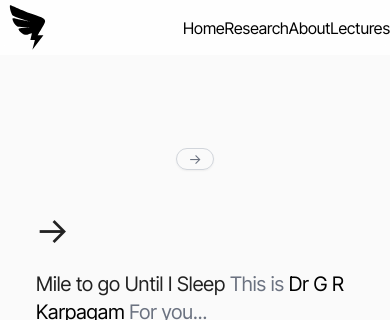
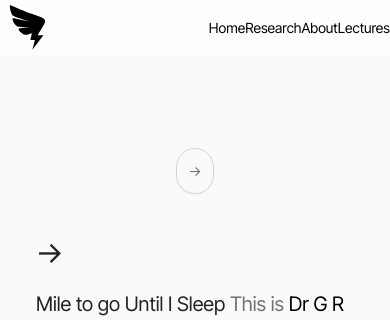
Before and after one commit to navaneeenavan/grkFrontEnd, a React (Create React App) app: page / in a window 390 px wide. Shown: the top 320 px of the page. Built offline with nearby package versions, Linux system fonts and the light colour scheme; no server answers; the database is empty.

Commit message:
minor changes

```diff
--- a/src/App.js
+++ b/src/App.js
@@ -61,7 +61,7 @@ function App() {
               data // Renamed the parameter to avoid confusion with the variable name
             ) => (
               <Card
-                id={data.id} // Ensure each Card has a unique key prop
+                id={data.id}
                 className="ml-10"
                 title={data.title}
                 Authors={data.Authors}
--- a/src/Lectures.js
+++ b/src/Lectures.js
@@ -198,7 +198,7 @@ const RefCard = ({
       </div> */}
       <div className="flex space-x-3 mt-10">
         <input
-          className="w-full h-12 pl-3 text-left shadow-lg mt-3 rounded-xl text-sm lg:text-xl"
+          className="w-full h-12 pl-3 text-left shadow-lg mt-3 rounded-xl text-xs lg:text-xl"
           placeholder="Enter Your Question (Doubt) !"
         ></input>
         <button className="w-24 h-12 border rounded-xl shadow-lg mt-3 bg-gray-200 ">
--- a/src/components/Card.jsx
+++ b/src/components/Card.jsx
@@ -43,10 +43,10 @@ function Card({title,Authors,description1,description2,likes,Tags, id}) {
       <div className="text-gray text-xs lg:text-md mt-1">
       {Authors}
       </div>
-      <div className="flex flex-col  lg:flex-row space-x-3 mt-3 text-black">
+      <div className="w-full  item-start lg:space-y-0 flex flex-row space-x-3 mt-3 text-black">
         {Tags?.map((val)=>
         (
-            <div className="flex  text-xs h-5 w-max rounded-3xl items-center  p-2 border border-zinc-300 justify-center" >
+            <div className="flex text-xs h-5 w-max rounded-3xl items-center  p-2 border border-zinc-300 justify-center" >
             {val.title}
           </div>
          ) )
--- a/src/components/NavBar.jsx
+++ b/src/components/NavBar.jsx
@@ -6,7 +6,7 @@ function NavBar() {
 
            <AiOutlineDingtalk size={55} className="text-gray-600"/>
            <div className="lg:flex ml-5 ">
-            <ul className="space-x-5 text-black flex flex-row text-xs  font-regular lg:text-lg" >
+            <ul className="space-x-5 text-black flex flex-row text-sm  font-regular lg:text-lg" >
                 <li className="hover:cursor-pointer"
                 onClick={(e) => {
                     const element = document.getElementById("Home");
--- a/src/components/hero.js
+++ b/src/components/hero.js
@@ -33,7 +33,7 @@ function Hero() {
 
   return (
     <div className="mt-32 w-full flex flex-col  p-5 font-font1  items-center space-y-10">
-      <div className="rounded-3xl  shadow-sm border border-gray-300 px-3 text-black text-sm">
+      <div className="w-auto rounded-3xl  shadow-sm border border-gray-300 px-3 py-3 text-black text-sm">
         <span className="text-sm text-gray-500 ">
           {notification}
           {" -> "}{" "}
@@ -41,7 +41,7 @@ function Hero() {
       </div>
       <div>
         <div className="flex flex-col lg:flex-row">
-          <div className="text-4xl max-w-[1000px] text-left text-[#222222] ">
+          <div className="text-3xl lg:text-4xl max-w-[1000px] text-left text-[#222222] ">
             {mainLine}
             {"->"}{" "}
           </div>
--- a/src/components/research.js
+++ /dev/null
@@ -1,17 +0,0 @@
-export default function Research(){
-    return(
-        <div id="research" className="research bg-teal-300">
-
-           <div className="h-gap1 bg-amber-100"></div>
-           <div className="text-center">Code for slider remove if not needed. if removed also remove the gap div below.. </div>
-           <div className="h-gap1 bg-amber-100"></div>
-
-            <div className="grid place-content-center">
-                <div> Research section code here </div>
-            </div>
-
-            <div className="h-gap1 bg-amber-100"></div>
-        </div>
-
-    )
-}
```
